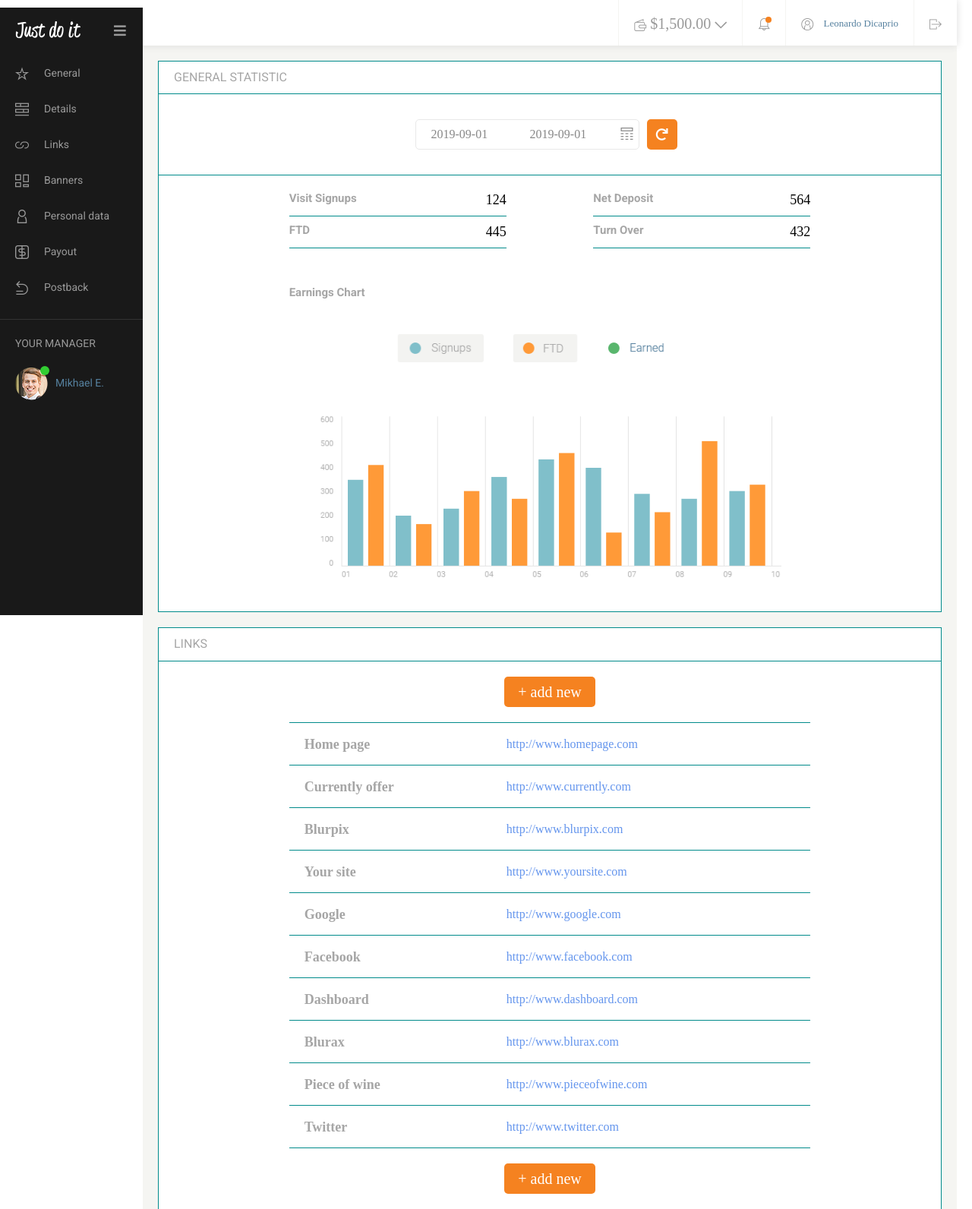
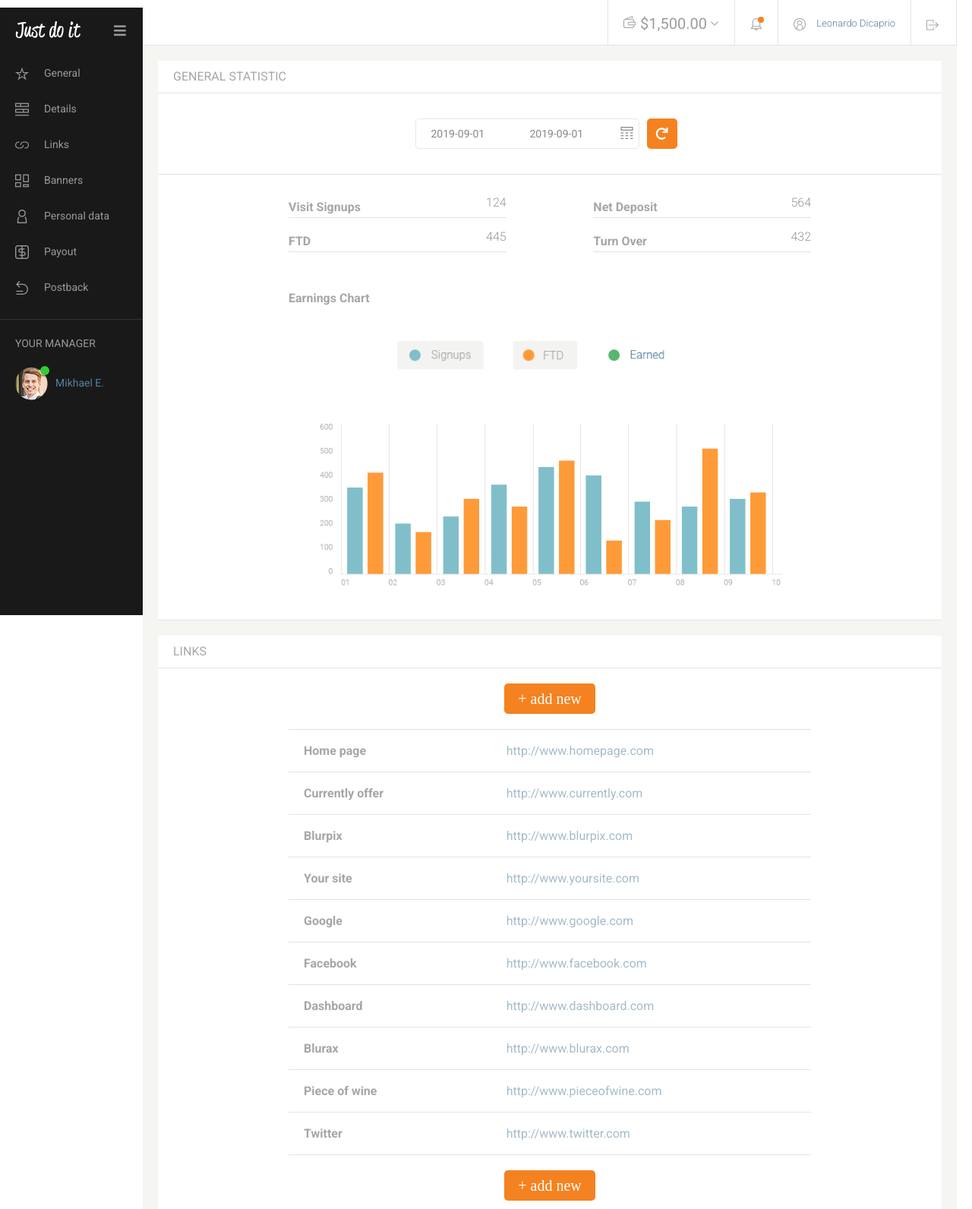
Before and after one commit to PanWojti/solo-project-1, a website: page src/index.html in a window 1280 px wide. Shown: the top 1592 px of the page at 76% size. Drawn offline with nearby package versions, Linux system fonts and the light colour scheme; files that its build step writes are made by us from their sources.

Commit message:
Correct styles

```diff
--- a/src/index.html
+++ b/src/index.html
@@ -24,7 +24,9 @@
       <li>
         <a href="#" class="profile">
           <span class="icon-profile"></span>
+          <span class="profile-name">
           Leonardo Dicaprio
+        </span>
         </a>
       </li>
       <li>
@@ -36,7 +38,9 @@
       <li class="dropdown">
         <a href="#" class="dropbtn">
           <span class="icon-wallet"></span>
+          <span class="amount">
           $1,500.00
+        </span>
           <span class="icon-arrow-down"></span>
         </a>
         <div class="dropdown-content">
@@ -94,7 +98,7 @@
 <!-- Dashboard Statistics -->
 <div class="main">
   <div class="home">
-
+          <div class="shadow-wrapper">
             <div class="dashboard-statistics section-title">
               <h3>General Statistic</h3>
             </div>
@@ -102,9 +106,14 @@
             <div class="dashboard-statistics calendar">
               <div class="row date-picker">
                 <div class="row calendar-border">
-                  <input id="start-date" type="text" value="2019-09-01">
-                  <input id="end-date" type="text" value="2019-09-01">
-                  <a href="#"><span class="icon-calendar"></span></a>
+                  <div class="row calendar-input-row">
+                    <input id="start-date" type="text" value="2019-09-01">
+                    <a href="#"><span class="icon-calendar hidden-icon"></span></a>
+                  </div>
+                  <div class="row calendar-input-row">
+                    <input id="end-date" type="text" value="2019-09-01">
+                    <a href="#"><span class="icon-calendar"></span></a>
+                  </div>
                 </div>
                 <a href="#" class="btn btn-refresh"><i class="fas fa-redo"></i></a>
               </div>
@@ -152,6 +161,7 @@
                 <!--</div>-->
               </div>
             </div>
+
 
 <!-- Dashboard Links Start -->
 
@@ -263,7 +273,7 @@
           </div>
 
 <!-- Dashboard Links End -->
-
+        </div>
 
       </div>
     </div>
--- a/src/sass/_layout.scss
+++ b/src/sass/_layout.scss
@@ -94,13 +94,6 @@ p {
 @media(max-width: 767px) {
   @include grid('sm');
 
-  .stats-row {
-    flex-direction: column;
-  }
-
-  .main {
-    margin-left: $sidebar-width-sm;
-  }
 
   .row-links-item {
     flex-direction: column;
@@ -114,37 +107,61 @@ p {
   .row-links-item .icon-links, .row-links-item .icon-trash {
     opacity: 1;
   }
+  .stats-row {
+    flex-direction: column;
+  }
+
+  .home {
+    padding-top: 20px!important;
+  }
+
+  .calendar-border {
+    flex-direction: column;
+  }
+
+  .date-picker {
+    flex-direction: column;
+
+    .btn {
+      margin: 10px auto;
+    }
+  }
+
+  .hidden-icon {
+    display: block!important;
+  }
 }
 
 @media(min-width: 768px) {
   @include grid('md');
+
+  .main {
+    margin-left: $sidebar-width-sm;
+  }
 
   .row-links-item {
     height: 56px;
     line-height: 56px;
   }
 
+  .row-links-item .icon-links, .row-links-item .icon-trash {
+    opacity: 1;
+  }
+
   .main {
     margin-left: $sidebar-width-sm;
   }
 
-  .row-links-item .icon-links, .row-links-item .icon-trash {
-    opacity: 1;
-  }
 }
 
 @media(min-width: 992px) {
   @include grid('lg');
 
+  .row-links-item .icon-links, .row-links-item .icon-trash {
+    opacity: 0;
+  }
+
   .main {
     margin-left: $sidebar-width-lg;
   }
-
-  .row-links-item .icon-links, .row-links-item .icon-trash {
-    opacity: 0;
-  }
 }
-
-@media(min-width: 1200px) {
-  @include grid('xl');
-}
--- a/src/sass/_variables.scss
+++ b/src/sass/_variables.scss
@@ -1,9 +1,5 @@
 /* Colors */
-$paragraph-color: #000000;
-$brand-main-color: #ff0000;
 $color-light: #ffffff;
-$color-dark: #191919;
-$color-dark1: #2F4F4F;
 $color-background: #f5f5f2;
 $color-text-secondary: #6495ED;
 $color-secondary: #f58220;
--- a/src/sass/components/_button.scss
+++ b/src/sass/components/_button.scss
@@ -18,6 +18,7 @@
 
 .btn-refresh {
   margin: 0 10px;
+  width: 40px;
 
   i {
     width: 40px;
--- a/src/sass/components/_calendar.scss
+++ b/src/sass/components/_calendar.scss
@@ -17,4 +17,10 @@
   padding-left: 10px;
   margin-left: 10px;
   color: #888888;
+  font-family: 'Roboto', sans-serif;
+  font-size: 14px;
 }
+
+.hidden-icon {
+  display: none;
+}
--- a/src/sass/components/_section-title.scss
+++ b/src/sass/components/_section-title.scss
@@ -1,8 +1,6 @@
 .section-title {
   display: flex;
   text-transform: uppercase;
-  color: $color-dashboard-text;
-  border: 1px solid #008B8B;
   margin-top: 20px;
   padding: 12px 0;
 
@@ -13,5 +11,6 @@
     padding-left: 20px;
     margin-block-start: 0;
     margin-block-end: 0;
+    color: $color-dashboard-text;
   }
 }
--- a/src/sass/pages/_dashboard.scss
+++ b/src/sass/pages/_dashboard.scss
@@ -13,6 +13,7 @@
 
 .home {
   padding-top: 80px;
+  padding-bottom: 20px;
 }
 
 .date-picker {
@@ -33,19 +34,34 @@
 .stats-item {
   display: flex;
   justify-content: space-between;
-  border-bottom: solid 1px #008B8B;
+  border-bottom: solid 1px #e3e3e3;
+  height: 45px;
+
 
   h4 {
-    margin: 10px 0;
+    color: #a6a6a6;
+    font-family: 'Roboto', sans-serif;
+    font-size: 16px;
+    font-weight: 700;
+
   }
 
   p {
-    margin: 10px 0;
+    color: #979797;
+    font-size: 16px;
+    font-family: 'Roboto';
+    font-weight: 300;
   }
 }
 
 .chart {
   padding-top: 30px;
+
+  h4 {
+    color: #a6a6a6;
+    font-size: 16px;
+    font-weight: 700;
+  }
 }
 
 img {
@@ -59,3 +75,7 @@ img {
   justify-content: center;
   padding: 20px 0;
 }
+
+.shadow-wrapper {
+
+}
--- a/src/sass/sections/_chat.scss
+++ b/src/sass/sections/_chat.scss
@@ -32,6 +32,11 @@
 
 .chat-contact {
   display: inline-flex;
+  width: 100%;
+
+  &:hover {
+    background-color: $color-sidebar-hover;
+  }
 }
 
 .chat-group {
--- a/src/sass/sections/_dashboard-links.scss
+++ b/src/sass/sections/_dashboard-links.scss
@@ -1,34 +1,37 @@
 .dashboard-links {
   background-color: $color-light;
-  border-left: 1px solid #008B8B;
-  border-right: 1px solid #008B8B;
-  border-bottom: 1px solid #008B8B;
+  border-bottom: 1px solid #e3e3e3;
   margin-left: 20px;
   margin-right: 20px;
 }
 
 .row-links-item {
   width: 100%;
+  transition: $transition;
 }
 
 .links-wrapper {
-  border-bottom: 1px solid #008B8B;
+  border-bottom: 1px solid #e3e3e3;
 }
 
 .row-links-item {
-  border-top: 1px solid #008B8B;
+  border-top: 1px solid #e3e3e3;
 }
 
 .page-name {
-  font-size: 18px;
+  font-size: 16px;
+  font-family: 'Roboto', sans-serif;
   font-weight: 700;
-  color: $color-dashboard-text;
+  color: #a6a6a6;
   padding-left: 20px;
 }
 
 .page-link {
   text-decoration: none;
-  color: $color-text-secondary;
+  color: #a5bbc8;
+  font-family: 'Roboto', sans-serif;
+  font-size: 16px;
+  font-weight: 400;
 }
 
 .row-icons .icon-links, .icon-trash {
@@ -65,10 +68,6 @@
   text-decoration: underline;
 }
 
-.links-container {
-  margin-bottom: 20px;
-}
-
 .row-icons {
   width: 100%;
 }
--- a/src/sass/sections/_dashboard-statistics.scss
+++ b/src/sass/sections/_dashboard-statistics.scss
@@ -1,11 +1,8 @@
 .dashboard-statistics {
   background-color: $color-light;
-  border-left: 1px solid #008B8B;
-  border-right: 1px solid #008B8B;
-  border-bottom: 1px solid #008B8B;
+  border-bottom: 1px solid #e3e3e3;
   margin: 0 20px;
   display: flex;
-  //justify-content: center;
   padding: 12px 0;
 }
 
--- a/src/sass/sections/_sidebar.scss
+++ b/src/sass/sections/_sidebar.scss
@@ -57,6 +57,10 @@
     width: 16px;
     height: 18px;
     line-height: 18px;
+
+    &:hover {
+      color: #ffffff;
+    }
   }
 }
 
--- a/src/sass/sections/_topbar.scss
+++ b/src/sass/sections/_topbar.scss
@@ -1,6 +1,8 @@
 .topbar {
   background-color: $color-light;
-  box-shadow: 0 0 10px #DCDCDC;
+  //box-shadow: 0 0 10px #DCDCDC;
+  border-bottom: 1px solid #e3e3e3;
+  border-right: 1px solid #e3e3e3;
   height: 60px;
   position: fixed;
   z-index: 1;
@@ -19,7 +21,7 @@
     li {
       float: right;
       height: 100%;
-      border-left: 1px solid $color-background;
+      border-left: 1px solid #e3e3e3;
 
       &:hover, .dropdown:hover .dropbtn {
         background-color: $color-background;
@@ -55,10 +57,13 @@ li.dropdown {
   min-width: 160px;
   box-shadow: 0px 8px 16px 0px #DCDCDC;
   z-index: 1;
+
+  a {
+    color: #9c9c9c;
+  }
 }
 
 .topbar .dropdown-content a {
-  color: $color-dark1;
   padding: 12px 16px;
   text-decoration: none;
   display: block;
@@ -83,7 +88,6 @@ li .dropbtn,
 }
 
 .icon-wallet:before,
-.icon-arrow-down:before,
 .icon-notification:before,
 .icon-profile:before,
 .icon-quit:before {
@@ -91,12 +95,28 @@ li .dropbtn,
   vertical-align: middle;
 }
 
+.icon-wallet:before,
+.icon-arrow-down:before {
+  margin-bottom: 7px;
+}
+
 .icon-wallet:before {
   content: "\0062";
+  width: 17px;
+  height: 18px;
+  color: #9c9c9c;
+}
+
+.icon-arrow-down {
+  line-height: 10px;
 }
 
 .icon-arrow-down:before {
   content: "\0041";
+  width: 11px;
+  height: 7px;
+  color: #9c9c9c;
+  font-size: 10px;
 }
 
 /* notification */
@@ -119,6 +139,9 @@ li .dropbtn,
 
 .icon-notification:before {
   content: "\0050";
+  width: 16px;
+  height: 17px;
+  color: #9c9c9c;
 }
 
 /* profile */
@@ -134,15 +157,32 @@ li .dropbtn,
 .icon-profile:before {
   content: "\0056";
   margin-right: 10px;
+  width: 17px;
+  height: 17px;
+  color: #9c9c9c;
+}
+
+.profile-name {
+  font-family: 'Roboto', sans-serif;
+  font-size: 13px;
+  line-height: 42px;
+  font-weight: 300;
+  color: #56819f;
 }
 
 /* quit */
 
 .icon-quit:before {
   content: "\0057";
+  width: 19px;
+  height: 15px;
+  color: #9c9c9c;
 }
 
-.quit {
-  padding-top: 11px;
-  padding-bottom: 5px;
+.amount {
+  color: #9c9c9c;
+  font-family: 'Roboto', sans-serif;
+  font-size: 20px;
+  font-weight: 400;
+  line-height: 42px;
 }
--- a/src/sass/style.scss
+++ b/src/sass/style.scss
@@ -1,7 +1,7 @@
 @import 'variables';
 @import 'mixins';
 @import 'normalize';
-@import 'layout';
+
 
 /* Components */
 @import 'components/section-title';
@@ -17,3 +17,6 @@
 
 /* Pages */
 @import 'pages/dashboard';
+
+/* Layout */
+@import 'layout';
```
